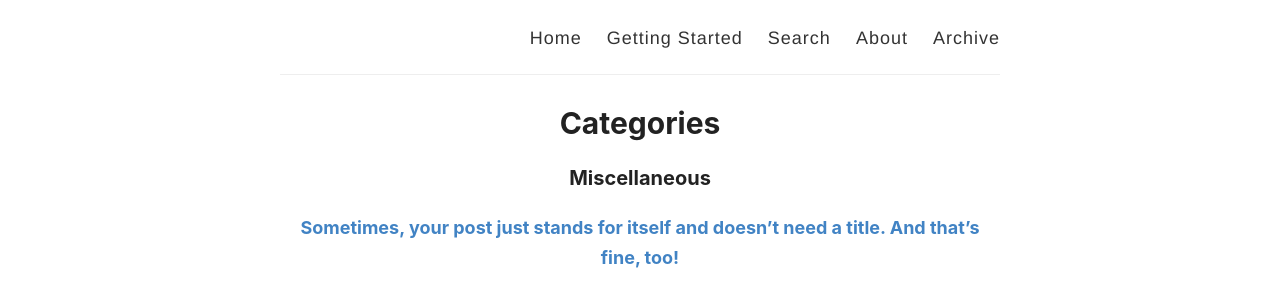
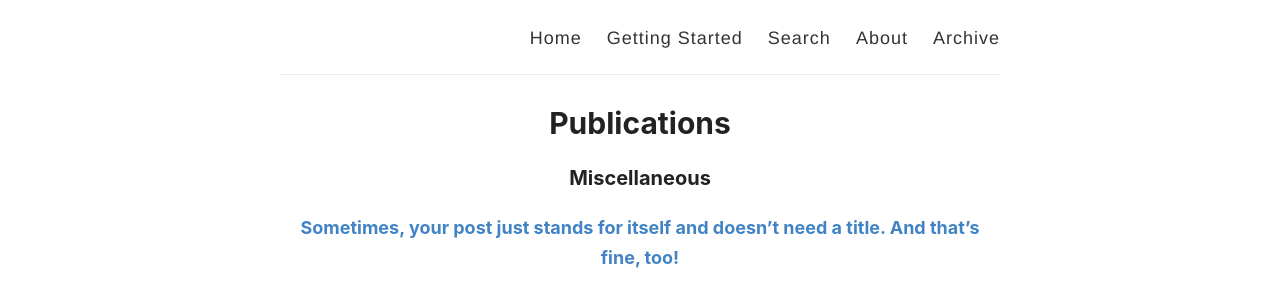
Before and after one commit to levshina/levshina.github.io, a Jekyll site: the page built from _pages/publications.md, in a window 1280 px wide. Shown: the part 187-484 px from the top of the page. Built offline with Jekyll 4.4.1, drawn with Linux system fonts in a browser that asks for light colours.

Commit message:
Update and rename categories.md to publications.md

```diff
--- a/_pages/categories.md
+++ b/_pages/publications.md
@@ -1,11 +1,11 @@
 ---
 layout: page
-permalink: /categories/
-title: Categories
+permalink: /publications/
+title: Publications
 ---
 
 
-<div id="archives">
+<div id="publications">
 {% for category in site.categories %}
   <div class="archive-group">
     {% capture category_name %}{{ category | first }}{% endcapture %}
```
